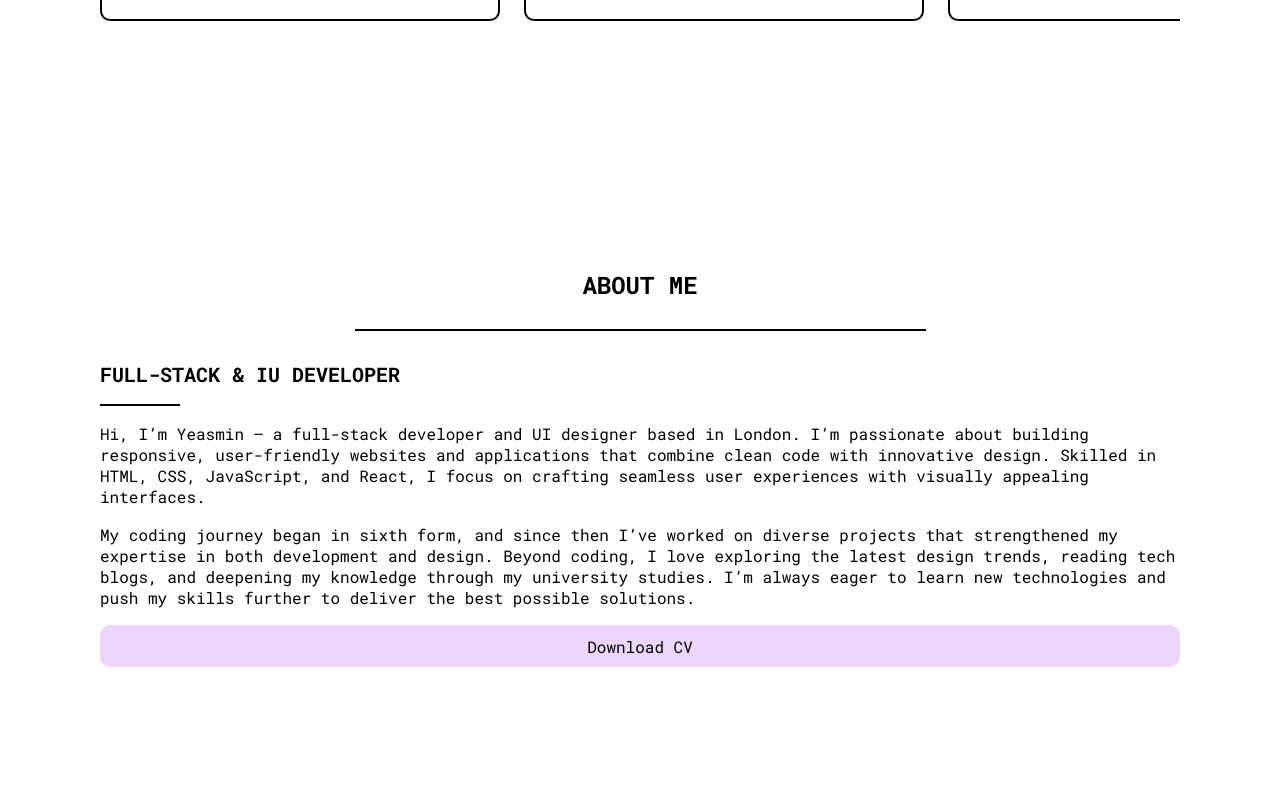
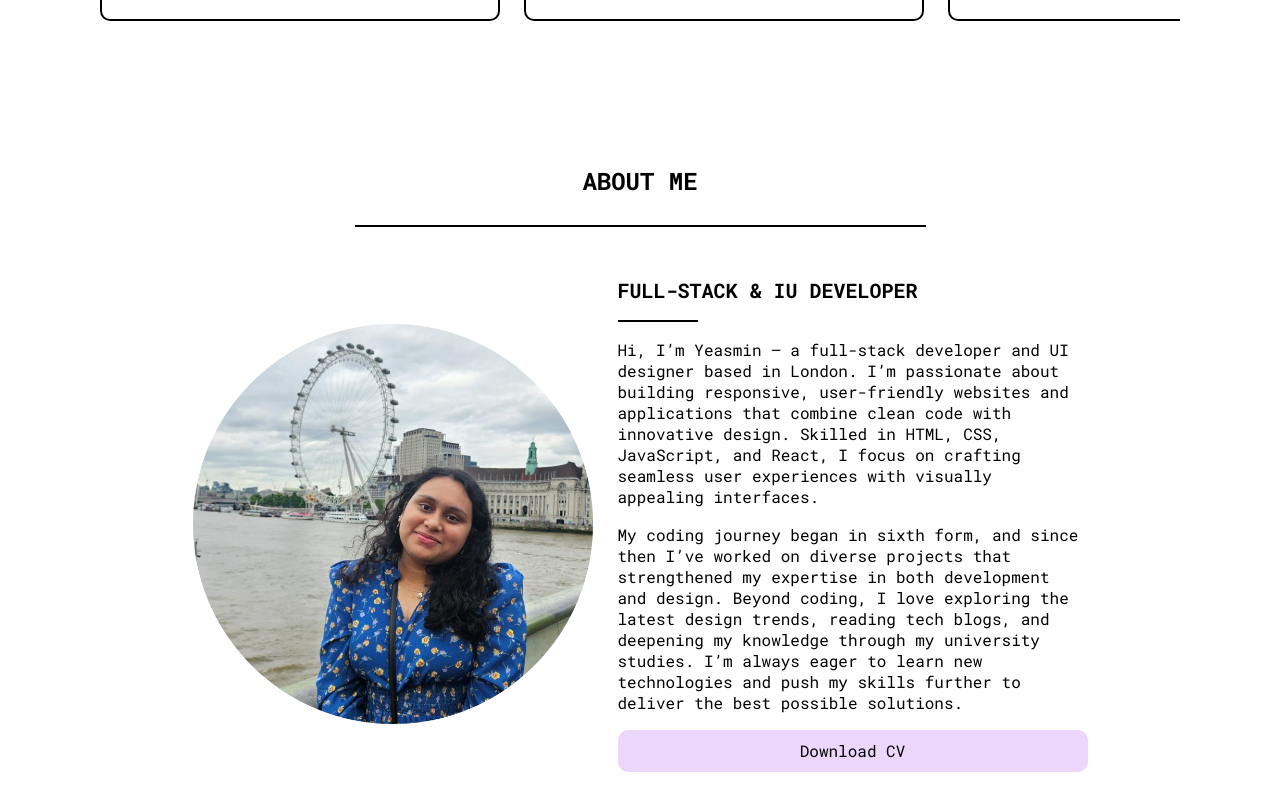
Before and after one commit to yeahhina/Portfolio, a React (Create React App) app in the folder portfolio/: page / in a window 1280 px wide. Shown: the part 2543-3353 px from the top of the page. Built offline with nearby package versions, Linux system fonts and the light colour scheme.

Commit message:
about me page completed

```diff
--- a/portfolio/src/component/view/aboutMe.jsx
+++ b/portfolio/src/component/view/aboutMe.jsx
@@ -1,29 +1,34 @@
 import "./aboutMe.scss";
+import photo from "./../../data/photo.png";
 function AboutMe() {
   return (
     <div className="aboutMe">
       <h1 id="title">ABOUT ME</h1>
 
       <div className="itemsContainer">
+        <img src={photo} />
+        <div className="right">
           <h2 className="subtitle">FULL-STACK & IU DEVELOPER</h2>
           <hr class="line" />
+
           <p>
             Hi, I’m Yeasmin — a full-stack developer and UI designer based in
             London. I’m passionate about building responsive, user-friendly
             websites and applications that combine clean code with innovative
             design. Skilled in HTML, CSS, JavaScript, and React, I focus on
-          crafting seamless user experiences with visually appealing interfaces.{" "}
-          <br />
+            crafting seamless user experiences with visually appealing
+            interfaces. <br />
           </p>
           <p>
             My coding journey began in sixth form, and since then I’ve worked on
             diverse projects that strengthened my expertise in both development
-          and design. Beyond coding, I love exploring the latest design trends,
-          reading tech blogs, and deepening my knowledge through my university
-          studies. I’m always eager to learn new technologies and push my skills
-          further to deliver the best possible solutions.
+            and design. Beyond coding, I love exploring the latest design
+            trends, reading tech blogs, and deepening my knowledge through my
+            university studies. I’m always eager to learn new technologies and
+            push my skills further to deliver the best possible solutions.
           </p>
           <button>Download CV</button>
+        </div>
       </div>
     </div>
   );
--- a/portfolio/src/component/view/aboutMe.scss
+++ b/portfolio/src/component/view/aboutMe.scss
@@ -5,7 +5,7 @@
   flex-direction: column;
   justify-content: center;
   align-items: center;
-  gap: 30px;
+  gap: 50px;
 
   #title {
     font-size: 24px;
@@ -21,8 +21,13 @@
   }
   .itemsContainer {
     display: flex;
-    gap: 17px;
-    flex-direction: column;
+    gap: 25px;
+    align-items: center;
+    justify-content: center;
+    img {
+      width: 400px;
+      height: 400px;
+    }
 
     h1 {
       font-size: 24px;
@@ -39,6 +44,13 @@
       text-align: left;
       overflow: auto;
     }
+    .right {
+      display: flex;
+      flex-direction: column;
+      gap: 17px;
+      height: 100%;
+      width: 470px;
+    }
     button {
       height: 42px;
       padding-left: 41px;
```
Also changed, not shown: portfolio/src/data/photo.jpg (added), portfolio/src/data/photo.png (added). Lines whose indentation alone changed are shown as unchanged.
